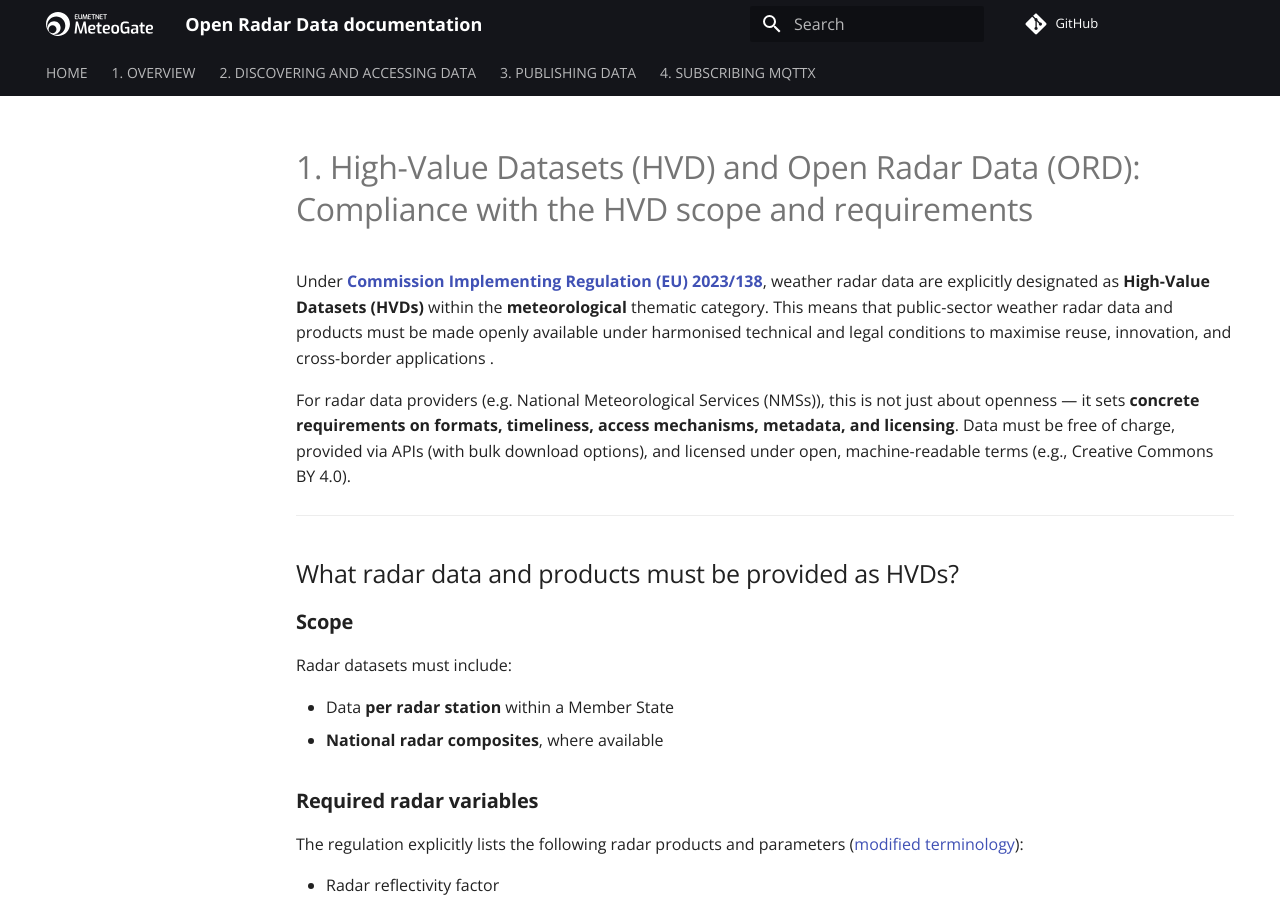
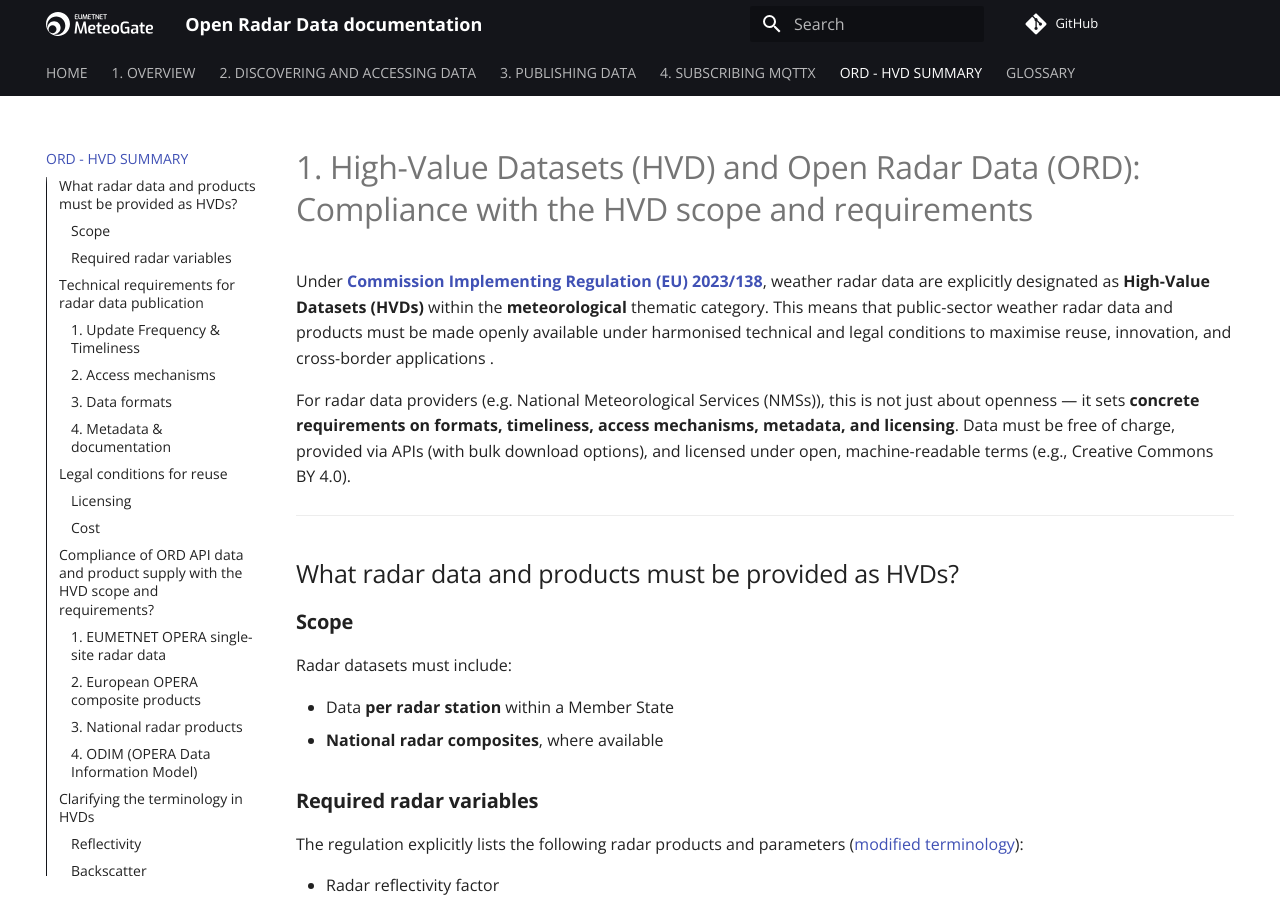
Before and after one commit to EUMETNET/openradardata-documentation, an MkDocs documentation site: the page built from docs/ORD_HVD_summary.md, in a window 1280 px wide and 900 px high. Built offline with MkDocs 1.6.1 and Material for MkDocs 9.7.7, drawn with Linux system fonts in a browser that asks for light colours; comment, search, counter and statistics services are not loaded.

Commit message:
Update mkdocs.yml

```diff
--- a/mkdocs.yml
+++ b/mkdocs.yml
@@ -27,3 +27,5 @@ nav:
   - 2. DISCOVERING AND ACCESSING DATA: 2-ORD-API-discovering-and-accessing-data.md
   - 3. PUBLISHING DATA: 3-ORD-API-publishing-data.md
   - 4. SUBSCRIBING MQTTX: 4-ORD-API-subscribing-MQTTX.md
+  - ORD - HVD SUMMARY: ORD_HVD_summary.md
+  - GLOSSARY: glossary.md
```
